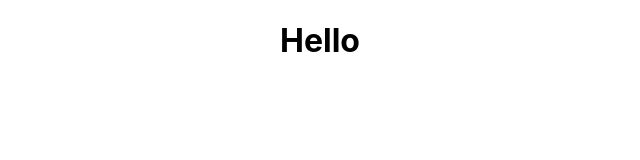
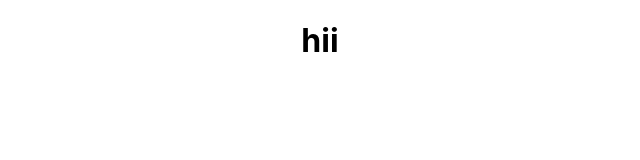
Before and after one commit to GSG-G9/IS-Food-Recipes, a React (Create React App) app: page / in a window 1280 px wide. Shown: the top 160 px of the page, without its empty margins (320-960 px from the left). Built offline with nearby package versions, Linux system fonts and the light colour scheme; the HTML template or start-up script is replaced by a standard one.

Commit message:
creating app class

```diff
--- a/src/App.js
+++ b/src/App.js
@@ -1,12 +1,16 @@
 import React from 'react';
 import './App.css';
 
-function App() {
-  return (
-    <div className="App">
-      <h1>Hello</h1>
-    </div>
-  );
+class App extends React.Component {
+  state = {
+    name: '',
+  };
+  render() {
+    return (
+      <div className="App">
+        <h1>hii</h1>
+      </div>
+    );
+  }
 }
-
 export default App;
```
Also changed, not shown: .eslintrc.json, 1 other file (tests, documents, lock files or other folders).
